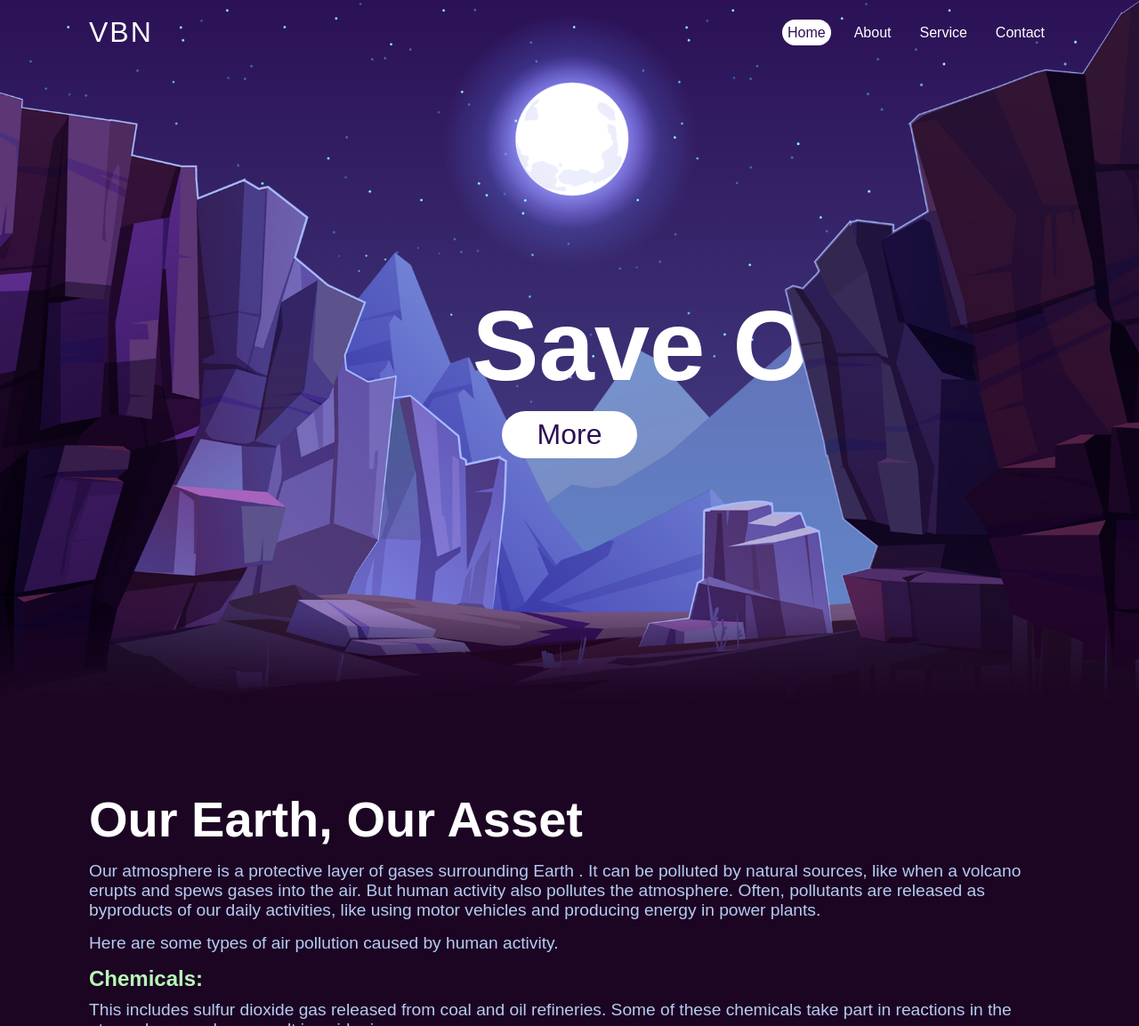
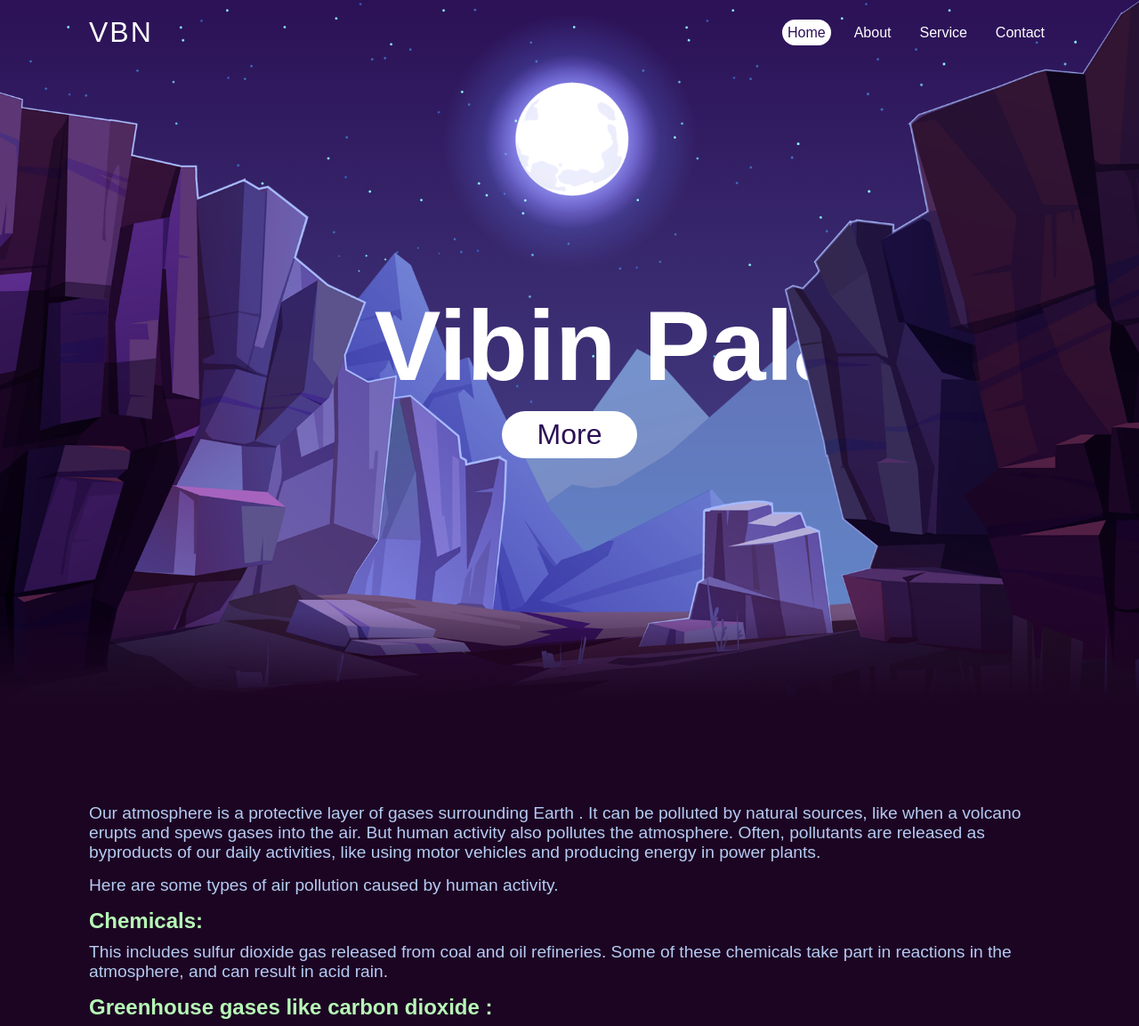
Before and after one commit to Vibinpalakkadan/Parallax_Scrolling, a plain HTML site: page index.html in a window 1280 px wide. Shown: the part 12-1165 px from the top of the page at 89% size. Drawn offline with Linux system fonts and the light colour scheme.

Commit message:
Update index.html

```diff
--- a/index.html
+++ b/index.html
@@ -21,13 +21,13 @@
     <img src="./Assets/stars.png" alt="Star" id="stars">
     <img src="./Assets/moon.png" alt="Moon" id="moon">
     <img src="./Assets/mountains_behind.png" alt="mountains_behind" id="mountains_behind">
-    <h1 id="name"> Save Our Earth</h1>
+    <h1 id="name"> Vibin Palakkadan</h1>
     <a href="#about" id="btn">More</a>
     <img src="./Assets/mountains_front.png" alt="mountains_front" id="mountains_front">
 </section>
 <div class="second" id="about">
     <h2 id="heading">
-        Our Earth, Our Asset
+
     </h2>
     <p>
     Our atmosphere is a protective layer of gases surrounding Earth . It can be polluted by natural sources, like when a volcano  erupts and spews gases into the air. But human activity also pollutes the atmosphere. Often, pollutants are released as byproducts of our daily activities, like using motor vehicles and producing energy  in power plants. </p>
```
